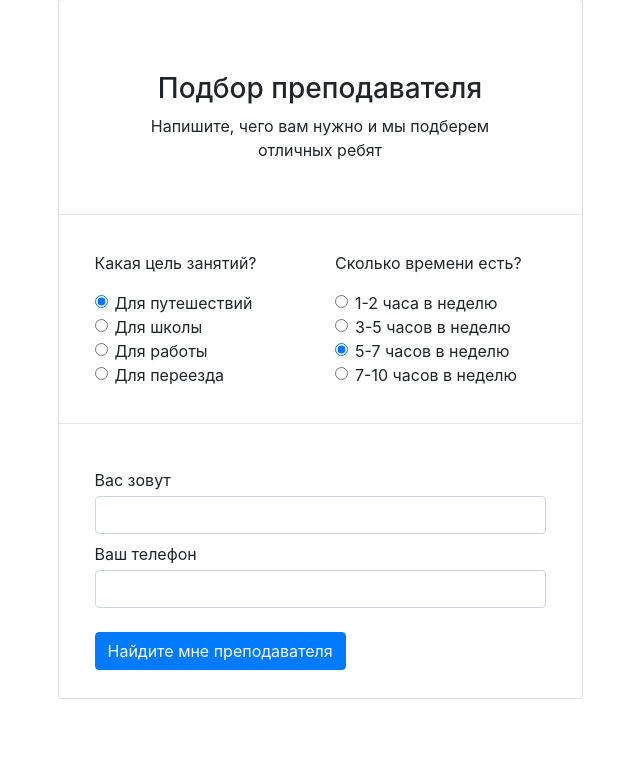
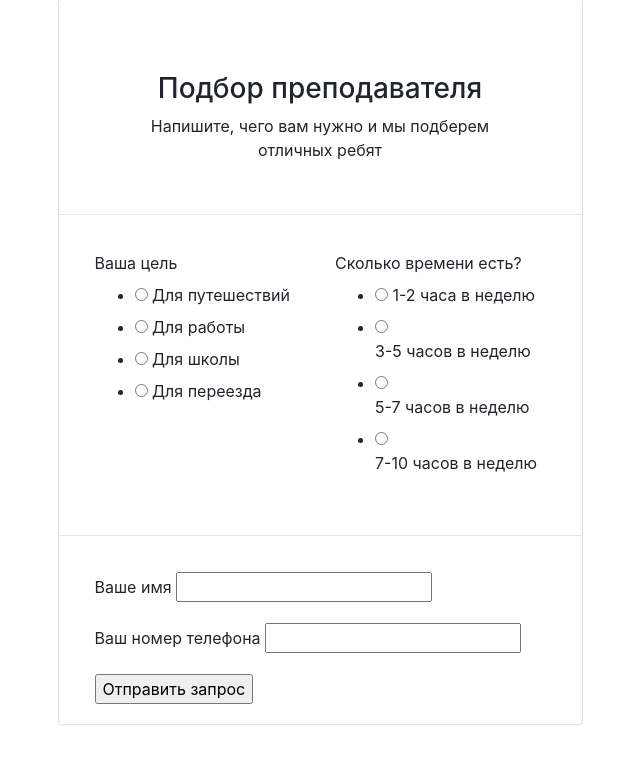
Before and after one commit to syntarch/teachers, a Flask app: page /request/ in a window 1280 px wide. Shown: the part 121-894 px from the top of the page, without its empty margins (320-960 px from the left). Before the commit the page ends 820 px from the top, so only its background shows below. Run offline with Flask 2, Linux system fonts and the light colour scheme; some libraries are stand-ins or nearby versions.

Commit message:
"request" routes were fused

```diff
--- a/app.py
+++ b/app.py
@@ -5,12 +5,11 @@ from flask_sqlalchemy import SQLAlchemy
 from sqlalchemy import func
 
 from flask_wtf import FlaskForm
-from wtforms import StringField, HiddenField, SubmitField
+from wtforms import StringField, HiddenField, SubmitField,RadioField
 from wtforms.validators import InputRequired
 
 app = Flask(__name__)
 app.secret_key = 'CSRF_will_be_stopped'
-
 app.config['SQLALCHEMY_DATABASE_URI'] = 'sqlite:///project.db'
 app.config['SQLALCHEMY_TRACK_MODIFICATIONS'] = False
 db = SQLAlchemy(app)
@@ -31,10 +30,26 @@ class Teacher(db.Model):
 class Request(db.Model):
     __tablename__ = 'requests'
     id = db.Column(db.Integer, primary_key=True)
-    name = db.Column(db.String())
-    phone = db.Column(db.String())
-    goal = db.Column(db.String())
+    client_name = db.Column(db.String())
+    client_phone = db.Column(db.String())
+    client_goal = db.Column(db.String())
     time_to_learn = db.Column(db.String())
+
+
+class RequestForm(FlaskForm):
+    client_name = StringField('Ваше имя', [InputRequired(message='Поле не может быть пустым')])
+    client_phone = StringField('Ваш номер телефона', [InputRequired(message='Поле не может быть пустым')])
+    client_goal = RadioField('Ваша цель',
+                             choices=[('travel', 'Для путешествий'),
+                                      ('work', 'Для работы'),
+                                      ('learn', 'Для школы'),
+                                      ('move', 'Для переезда')])
+    client_time_to_learn = RadioField('Сколько времени есть?',
+                                      choices=[('1-2', '1-2 часа в неделю'),
+                                               ('3-5', '3-5 часов в неделю'),
+                                               ('5-7', '5-7 часов в неделю'),
+                                               ('7-10', '7-10 часов в неделю')])
+    submit = SubmitField('Отправить запрос')
 
 
 class Book(db.Model):
@@ -56,7 +71,7 @@ class BookingForm(FlaskForm):
     client_time = HiddenField()
     teacher_id = HiddenField()
     client_teacher = HiddenField()
-    submit = SubmitField('Поехали формы!')
+    submit = SubmitField('Забронировать урок')
 
 
 db.create_all()
@@ -64,17 +79,24 @@ db.create_all()
 with open('teachers.json', 'r', encoding='utf-8') as f:
     teachers_info = f.read()
 teachers_list = json.loads(teachers_info)
+all_teachers_schedule = {}
+for teacher in teachers_list:
+    teacher_id = teacher['id']
+    timetable = teacher['free']
+    all_teachers_schedule[teacher_id] = timetable
 
 with open('goals.json', 'r', encoding='utf-8') as v:
     goals_info = v.read()
 goals_list = json.loads(goals_info)
 
-#this block fills the db with the teachers data
+
+# this block fills the db with the teachers data
 # for teacher in teachers_list:
+#     print(teacher['id'])
 #     imported_teacher = Teacher(name=teacher['name'],
 #                                about=teacher['about'],
 #                                price=teacher['price'],
-#                                goals=','.join(teacher['goals']),
+#                                goals=', '.join(teacher['goals']),
 #                                picture=teacher['picture'],
 #                                rating=teacher['rating'])
 #     db.session.add(imported_teacher)
@@ -104,11 +126,9 @@ def teachers(teacher_id):
     selected_teacher = db.session.query(Teacher).get_or_404(teacher_id)
     week = {'mon': 'Понедельник', 'tue': 'Вторник', 'wed': 'Среда', 'thu': 'Четверг', 'fri': 'Пятница',
             'sat': 'Суббота', 'sun': 'Воскресенье'}
-    for teacher in teachers_list:
-        if teacher['id'] == teacher_id:
-            teacher_schedule = teacher['free']
+    selected_teacher_schedule = all_teachers_schedule[teacher_id]
     time_available = {}
-    for day, times in teacher_schedule.items():
+    for day, times in selected_teacher_schedule.items():
         time_available[day] = {}
         for time, status in times.items():
             if status is True:
@@ -119,22 +139,31 @@ def teachers(teacher_id):
                            teacher_goals=selected_teacher.goals, id=selected_teacher.id, week=week,
                            schedule=time_available)
 
-@app.route('/request/')
-def my_request():
-    return render_template('request.html')
 
-@app.route('/request_done/', methods=['GET'])
-def done():
-    goal_en = request.args['goal']
-    learn_time = request.args['time']
-    name = request.args['name']
-    phone = request.args['phone']
+@app.route('/request/', methods=['GET', 'POST'])
+def client_request():
+    form = RequestForm()
     goals_dict = {'travel': 'Для путешествий', 'learn': 'Для школы', 'work': 'Для работы', 'move': 'Для переезда'}
-    goal_ru = goals_dict[goal_en]
-    request_for_db = Request(name=name, phone=phone, goal=goal_en, time_to_learn=learn_time)
-    db.session.add(request_for_db)
-    db.session.commit()
-    return render_template('request_done.html', goal=goal_ru, time=learn_time, name=name, phone=phone)
+    if request.method == 'POST':                   #if I include the form.validate() here, it always returns False. This point is not clear
+        client_name = form.client_name.data
+        client_phone = form.client_phone.data
+        client_goal = form.client_goal.data
+        client_time_to_learn = form.client_time_to_learn.data
+        goal_ru = goals_dict[client_goal]
+        request_for_db = Request(client_name=client_name,
+                                 client_phone=client_phone,
+                                 client_goal=client_goal,
+                                 time_to_learn=client_time_to_learn)
+        db.session.add(request_for_db)
+        db.session.commit()
+        return render_template('request_done.html',
+                               goal=goal_ru,
+                               time=client_time_to_learn,
+                               name=client_name,
+                               phone=client_phone)
+    else:
+        return render_template('request.html', form=form)
+
 
 @app.route('/booking/<int:teacher_id>/<aday>/<atime>/', methods=['GET', 'POST'])
 @app.route('/booking_done/', methods=['POST'])
--- a/templates/booking.html
+++ b/templates/booking.html
@@ -27,7 +27,7 @@
             <p>{{ form.client_phone.label }}
             {{ form.client_phone }}</p>
 
-            <input type="submit" class="btn btn-primary btn-block mt-4" value="Записаться на пробный урок">
+            {{ form.submit }}
 
           </div>
         </form>
--- a/templates/request.html
+++ b/templates/request.html
@@ -3,77 +3,32 @@
 {% block container %}
   <main class="container mt-5">
     <div class="col-12 col-sm-10 col-lg-6 offset-lg-3 offset-sm-1">
-      <form action="/request_done/" class="card mb-5" method="get">
+      <form action="/request/" class="card mb-5" method="POST">
         <div class="card-body text-center pt-5">
           <h1 class="h3 card-title mt-4 mb-2">Подбор преподавателя</h1>
           <p class="px-5">Напишите, чего вам нужно и&nbsp;мы&nbsp;подберем отличных&nbsp;ребят</p>
         </div>
         <hr>
         <div class="card-body mx-3">
+          {{ form.csrf_token }}
           <div class="row">
             <div class="col">
-              <p>Какая цель занятий?</p>
-              <div class="form-check ">
-                <input type="radio" class="form-check-input" name="goal" value="travel" id="goal1" checked>
-                <label class="form-check-label" for="goal1">
-                  Для путешествий
-                </label>
-              </div>
-              <div class="form-check ">
-                <input type="radio" class="form-check-input" name="goal" value="learn" id="goal2">
-                <label class="form-check-label" for="goal2">
-                  Для школы
-                </label>
-              </div>
-              <div class="form-check ">
-                <input type="radio" class="form-check-input" name="goal" value="work" id="goal3">
-                <label class="form-check-label" for="goal2">
-                  Для работы
-                </label>
-              </div>
-              <div class="form-check ">
-                <input type="radio" class="form-check-input" name="goal" value="move" id="goal4">
-                <label class="form-check-label" for="goal2">
-                  Для переезда
-                </label>
-              </div>
+              {{ form.client_goal.label }}
+              {{ form.client_goal }}
             </div>
             <div class="col">
-              <p>Сколько времени есть?</p>
-              <div class="form-check">
-                <input type="radio" class="form-check-input" name="time" value="1-2" id="time1">
-                <label class="form-check-label" for="time1">
-                  1-2 часа в&nbsp;неделю
-                </label>
-              </div>
-              <div class="form-check">
-                <input type="radio" class="form-check-input" name="time" value="3-5" id="time2">
-                <label class="form-check-label" for="time2">
-                  3-5 часов в&nbsp;неделю
-                </label>
-              </div>
-              <div class="form-check">
-                <input type="radio" class="form-check-input" name="time" value="5-7" id="time3" checked>
-                <label class="form-check-label" for="time3">
-                  5-7 часов в&nbsp;неделю
-                </label>
-              </div>
-              <div class="form-check">
-                <input type="radio" class="form-check-input" name="time" value="7-10" id="time4">
-                <label class="form-check-label" for="time4">
-                  7-10 часов в&nbsp;неделю
-                </label>
-              </div>
+              {{ form.client_time_to_learn.label }}
+              {{ form.client_time_to_learn }}
             </div>
           </div>
         </div>
         <hr>
         <div class="card-body mx-3">
-          <label class="mb-1 mt-2">Вас зовут</label>
-          <input class="form-control" type="text" name="name" placeholder="">
-          <label class="mb-1 mt-2">Ваш телефон</label>
-          <input class="form-control" type="text" name="phone" placeholder="">
-          <input type="submit" class="btn btn-primary mt-4 mb-2" value="Найдите мне преподавателя">
+          <p>{{ form.client_name.label }}
+            {{ form.client_name }}</p>
+          <p>{{ form.client_phone.label }}
+            {{ form.client_phone }}</p>
+          {{ form.submit }}
         </div>
       </form>
     </div>
```
Also changed, not shown: project.db.
